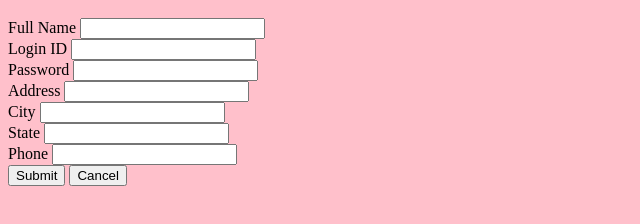
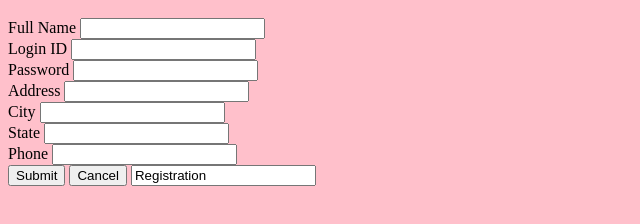
Before and after one commit to Riya-Bhakoo/project-devops, a plain HTML site: page index.html in a window 1280 px wide. Shown: the part 48-272 px from the top of the page, without its empty margins (0-640 px from the left). Drawn offline with Linux system fonts and the light colour scheme.

Commit message:
add registration button

```diff
--- a/index.html
+++ b/index.html
@@ -74,6 +74,7 @@ function formvalidation(){
         Phone <input type="text" name="Phone" id="Phone"><br>
         <input type="submit" name="Submit" value="Submit">
     	<input type="submit" name="Cancel" value="Cancel">
+	    <input tyor="submit" name="Registration" value="Registration">
     </form>
 </body>
 </html>
```
